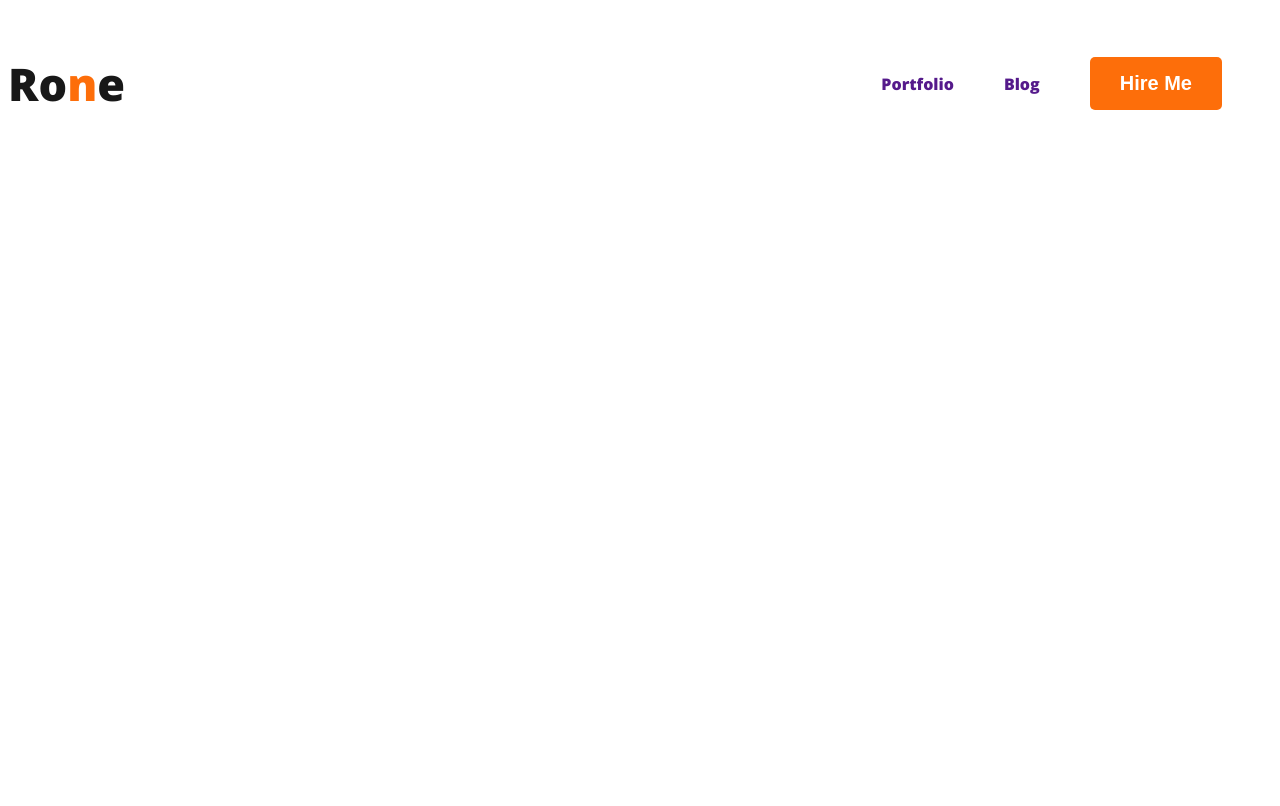
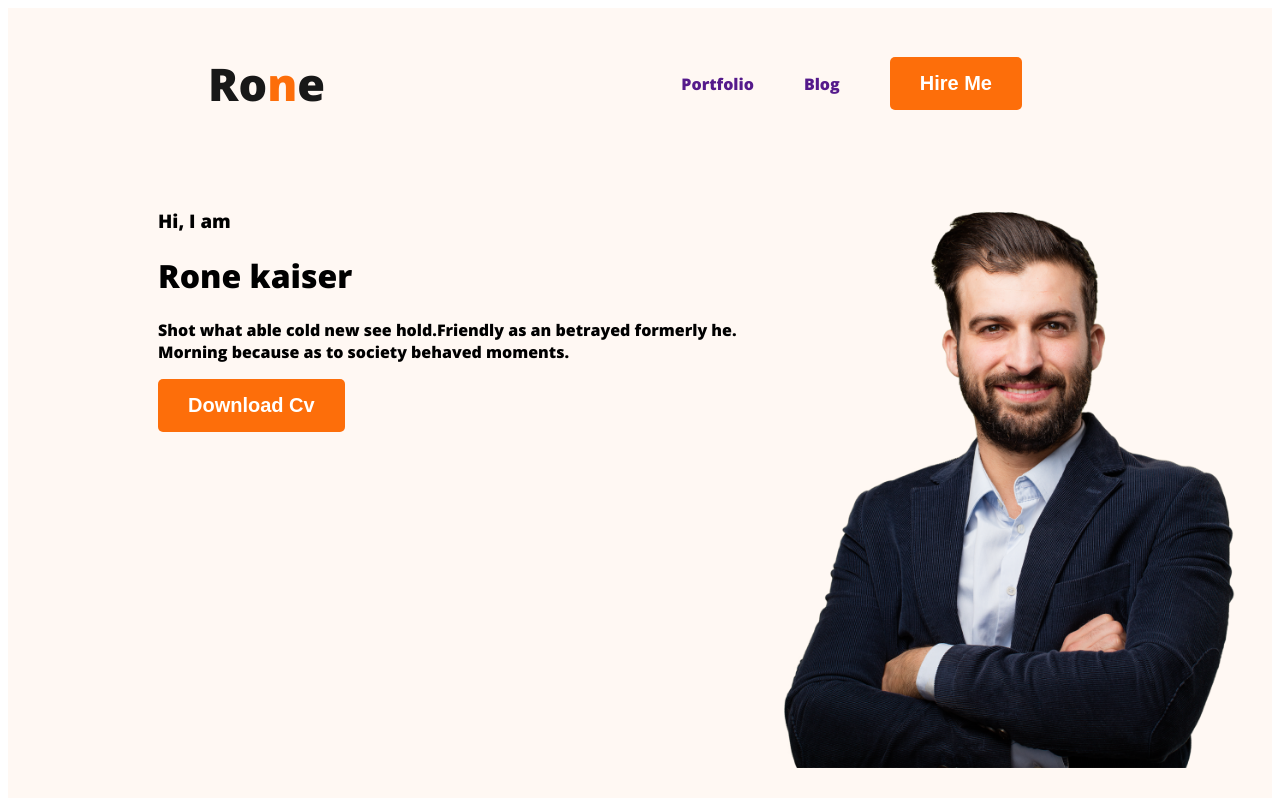
Before and after one commit to RONEKISER/webdeveloper-portfolio, a plain HTML site: page index.html in a window 1280 px wide. Drawn offline with nearby package versions, Linux system fonts and the light colour scheme.

Commit message:
added new item

```diff
--- a/index.html
+++ b/index.html
@@ -12,7 +12,7 @@
     <link rel="stylesheet" href="styles/nav.css">
 </head>
 <body>
-    <header>
+    <header class="header">
         <nav>
             <h3 class="nav-title">Ro<span class="text-primary">n</span>e</h3>
             <ul>
@@ -21,6 +21,15 @@
                 <li><button class="btn-primary" type="button">Hire Me</button></li>
             </ul>
         </nav>
+        <div class="banner">
+            <div>
+                <h3 class="banner-gratting">Hi, I am</h3>
+                <h1>Rone kaiser</h1>
+                <p>Shot what able cold new see hold.Friendly as an betrayed formerly he. Morning because as to society behaved moments.</p>
+                <button class="btn-primary">Download Cv</button>
+            </div>
+            <img class="profile-pic" src="images/hardy.png" alt="">
+        </div>
     </header>
     <main>
 
--- a/styles/nav.css
+++ b/styles/nav.css
@@ -1,6 +1,7 @@
 body{
     font-family: 'Open Sans', sans-serif;
 }
+/* nav related sytyle  */
 .text-primary{
     color: #FD6E0A;
 }
@@ -19,12 +20,27 @@ nav{
     display: flex;
     justify-content: space-between;
     align-items: center;
+    padding: 0 200px;
 }
 .nav-title{
     color: var(--dark-01, #181818);
     font-size: 45px;
     font-style: normal;
     font-weight: 800;
+
+}
+
+/* header related sytle  */
+.header{
+    background: #FFF8F3;
+}
+.banner{
+    padding: 30px 30px 30px 150px;
+    display: flex;
+}
+.banner .profile-pic{
+    width: 500px;
+
 
 }
 
```
